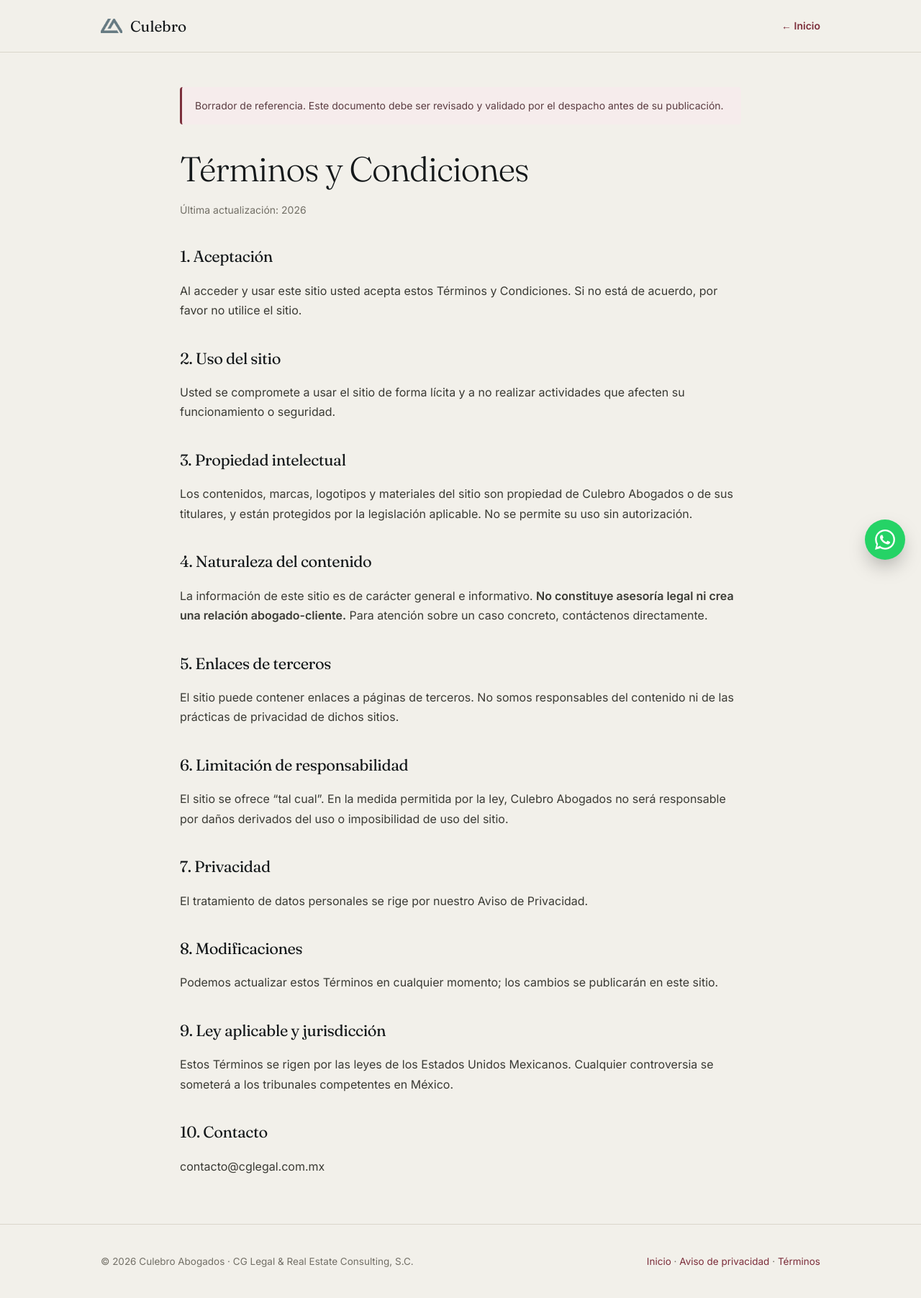
After one commit to agarduno87/cglegal, a PHP site: page /legal/terminos.html in a window 1280 px wide. The commit adds this page. Shown: the whole page at 72% size. Run offline with PHP 8.4, Linux system fonts and the light colour scheme.

Commit message:
Favicon, formulario funcional, páginas legales y footer con redes
- Favicon (ícono) en home, áreas y páginas legales
- Formulario de contacto cableado a contact.php (fetch + fallback mailto) con estado
- Enlaces #contacto desde áreas saltan la intro y bajan al formulario
- Botón de área: "Solicitar información" -> formulario de contacto
- Nuevas páginas legales: aviso de privacidad (LFPDPPP, 2026) y términos (borradores)
- Footer: íconos de redes (placeholder) + crédito "2026 · by Datara Hub"

Co-Authored-By: Claude Opus 4.8 <noreply@anthropic.com>

```diff
--- a/areas/actividades-filantropicas.html
+++ b/areas/actividades-filantropicas.html
@@ -6,6 +6,7 @@
 <title>Actividades filantrópicas — Culebro Abogados</title>
 <meta name="description" content="Actividades filantrópicas en Culebro Abogados. Estructuras sin fines de lucro, donatarias y responsabilidad social.">
 <meta name="color-scheme" content="light">
+<link rel="icon" type="image/png" href="../assets/icono-color.png">
 <link rel="stylesheet" href="../assets/fonts.css">
 <link rel="stylesheet" href="../assets/areas.css">
 </head>
@@ -36,7 +37,7 @@
   </div></section>
   <section><div class="wrap"><div class="cta">
     <h3>¿Tienes un asunto de actividades filantrópicas?</h3>
-    <a class="btn" href="../index.html#contacto">Plantear tu caso →</a>
+    <a class="btn" href="../index.html#contacto">Solicitar información →</a>
   </div></div></section>
 </main>
 <footer class="foot"><div class="wrap">
--- a/areas/auditoria-legal.html
+++ b/areas/auditoria-legal.html
@@ -6,6 +6,7 @@
 <title>Auditoría legal (due diligence) — Culebro Abogados</title>
 <meta name="description" content="Auditoría legal (due diligence) en Culebro Abogados. Revisión legal integral previa a comprar, invertir o aliarte.">
 <meta name="color-scheme" content="light">
+<link rel="icon" type="image/png" href="../assets/icono-color.png">
 <link rel="stylesheet" href="../assets/fonts.css">
 <link rel="stylesheet" href="../assets/areas.css">
 </head>
@@ -36,7 +37,7 @@
   </div></section>
   <section><div class="wrap"><div class="cta">
     <h3>¿Tienes un asunto de auditoría legal (due diligence)?</h3>
-    <a class="btn" href="../index.html#contacto">Plantear tu caso →</a>
+    <a class="btn" href="../index.html#contacto">Solicitar información →</a>
   </div></div></section>
 </main>
 <footer class="foot"><div class="wrap">
--- a/areas/comercio-exterior.html
+++ b/areas/comercio-exterior.html
@@ -6,6 +6,7 @@
 <title>Comercio Exterior — Culebro Abogados</title>
 <meta name="description" content="Comercio Exterior en Culebro Abogados. Importación, exportación y cumplimiento en operaciones internacionales.">
 <meta name="color-scheme" content="light">
+<link rel="icon" type="image/png" href="../assets/icono-color.png">
 <link rel="stylesheet" href="../assets/fonts.css">
 <link rel="stylesheet" href="../assets/areas.css">
 </head>
@@ -36,7 +37,7 @@
   </div></section>
   <section><div class="wrap"><div class="cta">
     <h3>¿Tienes un asunto de comercio exterior?</h3>
-    <a class="btn" href="../index.html#contacto">Plantear tu caso →</a>
+    <a class="btn" href="../index.html#contacto">Solicitar información →</a>
   </div></div></section>
 </main>
 <footer class="foot"><div class="wrap">
--- a/areas/corporativo-general.html
+++ b/areas/corporativo-general.html
@@ -6,6 +6,7 @@
 <title>Corporativo general — Culebro Abogados</title>
 <meta name="description" content="Corporativo general en Culebro Abogados. Constitución, gobierno corporativo, contratos y la operación jurídica del día a día de tu empresa.">
 <meta name="color-scheme" content="light">
+<link rel="icon" type="image/png" href="../assets/icono-color.png">
 <link rel="stylesheet" href="../assets/fonts.css">
 <link rel="stylesheet" href="../assets/areas.css">
 </head>
@@ -36,7 +37,7 @@
   </div></section>
   <section><div class="wrap"><div class="cta">
     <h3>¿Tienes un asunto de corporativo general?</h3>
-    <a class="btn" href="../index.html#contacto">Plantear tu caso →</a>
+    <a class="btn" href="../index.html#contacto">Solicitar información →</a>
   </div></div></section>
 </main>
 <footer class="foot"><div class="wrap">
--- a/areas/gobierno-infraestructura.html
+++ b/areas/gobierno-infraestructura.html
@@ -6,6 +6,7 @@
 <title>Gobierno e infraestructura — Culebro Abogados</title>
 <meta name="description" content="Gobierno e infraestructura en Culebro Abogados. Contratación pública, permisos y proyectos de infraestructura.">
 <meta name="color-scheme" content="light">
+<link rel="icon" type="image/png" href="../assets/icono-color.png">
 <link rel="stylesheet" href="../assets/fonts.css">
 <link rel="stylesheet" href="../assets/areas.css">
 </head>
@@ -36,7 +37,7 @@
   </div></section>
   <section><div class="wrap"><div class="cta">
     <h3>¿Tienes un asunto de gobierno e infraestructura?</h3>
-    <a class="btn" href="../index.html#contacto">Plantear tu caso →</a>
+    <a class="btn" href="../index.html#contacto">Solicitar información →</a>
   </div></div></section>
 </main>
 <footer class="foot"><div class="wrap">
--- a/areas/inmobiliario-hotelero.html
+++ b/areas/inmobiliario-hotelero.html
@@ -6,6 +6,7 @@
 <title>Inmobiliario y hotelero — Culebro Abogados</title>
 <meta name="description" content="Inmobiliario y hotelero en Culebro Abogados. Adquisición, desarrollo y operación de inmuebles y hotelería, con foco en inversión extranjera.">
 <meta name="color-scheme" content="light">
+<link rel="icon" type="image/png" href="../assets/icono-color.png">
 <link rel="stylesheet" href="../assets/fonts.css">
 <link rel="stylesheet" href="../assets/areas.css">
 </head>
@@ -36,7 +37,7 @@
   </div></section>
   <section><div class="wrap"><div class="cta">
     <h3>¿Tienes un asunto de inmobiliario y hotelero?</h3>
-    <a class="btn" href="../index.html#contacto">Plantear tu caso →</a>
+    <a class="btn" href="../index.html#contacto">Solicitar información →</a>
   </div></div></section>
 </main>
 <footer class="foot"><div class="wrap">
--- a/assets/areas.css
+++ b/assets/areas.css
@@ -28,3 +28,15 @@ header{position:sticky;top:0;z-index:60;background:rgba(242,240,234,.9);backdrop
 .wa{position:fixed;right:22px;bottom:22px;z-index:90;width:56px;height:56px;border-radius:50%;background:#25D366;display:grid;place-items:center;box-shadow:0 12px 30px -8px rgba(0,0,0,.4)}
 .wa svg{width:28px;height:28px;fill:#fff}
 @media(max-width:820px){.body{grid-template-columns:1fr;gap:30px}}
+
+/* --- páginas legales (prosa) + footer social --- */
+.prose{max-width:780px;margin:0 auto;padding:26px 0 50px}
+.prose h1{font-size:clamp(30px,4vw,48px);font-weight:300;margin-bottom:6px}
+.prose .upd{color:var(--gris);font-size:14px;margin:0 0 26px}
+.prose h2{font-size:22px;margin:34px 0 10px}
+.prose p,.prose li{color:#3a3a34;font-size:16px;line-height:1.72}
+.prose ul{padding-left:20px;margin:8px 0}
+.prose .draft{background:#F6ECEC;border-left:3px solid var(--ox);padding:14px 18px;font-size:14px;color:#5a3b40;margin:22px 0;border-radius:4px}
+.foot-social{display:inline-flex;gap:14px;align-items:center}
+.foot-social a{color:var(--gris);display:inline-flex}.foot-social a:hover{color:var(--ox)}
+.foot-social svg{width:19px;height:19px;fill:currentColor}
--- /dev/null
+++ b/legal/terminos.html
@@ -0,0 +1,55 @@
+<!doctype html>
+<html lang="es"><head>
+<meta charset="utf-8"><meta name="viewport" content="width=device-width,initial-scale=1">
+<title>Términos y Condiciones — Culebro Abogados</title>
+<meta name="description" content="Términos y Condiciones de Culebro Abogados (CG Legal & Real Estate Consulting, S.C.).">
+<meta name="color-scheme" content="light">
+<link rel="icon" type="image/png" href="../assets/icono-color.png">
+<link rel="stylesheet" href="../assets/fonts.css">
+<link rel="stylesheet" href="../assets/areas.css">
+</head><body>
+<header><div class="wrap bar">
+  <a class="lock" href="../index.html"><img src="../assets/icono-color.png" alt=""><span class="nm">Culebro</span></a>
+  <a class="back" href="../index.html">← Inicio</a>
+</div></header>
+<main><div class="wrap prose">
+<p class="draft">Borrador de referencia. Este documento debe ser revisado y validado por el despacho antes de su publicación.</p>
+
+<h1>Términos y Condiciones</h1>
+<p class="upd">Última actualización: 2026</p>
+
+<h2>1. Aceptación</h2>
+<p>Al acceder y usar este sitio usted acepta estos Términos y Condiciones. Si no está de acuerdo, por favor no utilice el sitio.</p>
+
+<h2>2. Uso del sitio</h2>
+<p>Usted se compromete a usar el sitio de forma lícita y a no realizar actividades que afecten su funcionamiento o seguridad.</p>
+
+<h2>3. Propiedad intelectual</h2>
+<p>Los contenidos, marcas, logotipos y materiales del sitio son propiedad de Culebro Abogados o de sus titulares, y están protegidos por la legislación aplicable. No se permite su uso sin autorización.</p>
+
+<h2>4. Naturaleza del contenido</h2>
+<p>La información de este sitio es de carácter general e informativo. <strong>No constituye asesoría legal ni crea una relación abogado-cliente.</strong> Para atención sobre un caso concreto, contáctenos directamente.</p>
+
+<h2>5. Enlaces de terceros</h2>
+<p>El sitio puede contener enlaces a páginas de terceros. No somos responsables del contenido ni de las prácticas de privacidad de dichos sitios.</p>
+
+<h2>6. Limitación de responsabilidad</h2>
+<p>El sitio se ofrece “tal cual”. En la medida permitida por la ley, Culebro Abogados no será responsable por daños derivados del uso o imposibilidad de uso del sitio.</p>
+
+<h2>7. Privacidad</h2>
+<p>El tratamiento de datos personales se rige por nuestro <a href="aviso-privacidad.html">Aviso de Privacidad</a>.</p>
+
+<h2>8. Modificaciones</h2>
+<p>Podemos actualizar estos Términos en cualquier momento; los cambios se publicarán en este sitio.</p>
+
+<h2>9. Ley aplicable y jurisdicción</h2>
+<p>Estos Términos se rigen por las leyes de los Estados Unidos Mexicanos. Cualquier controversia se someterá a los tribunales competentes en México.</p>
+
+<h2>10. Contacto</h2>
+<p><a href="mailto:contacto@cglegal.com.mx">contacto@cglegal.com.mx</a></p>
+</div></main>
+<footer class="foot"><div class="wrap">
+  <span>© 2026 Culebro Abogados · CG Legal &amp; Real Estate Consulting, S.C.</span>
+  <span><a href="../index.html">Inicio</a> · <a href="aviso-privacidad.html">Aviso de privacidad</a> · <a href="terminos.html">Términos</a></span>
+</div></footer><a class="wa" href="https://wa.me/529612155515" target="_blank" rel="noopener" aria-label="WhatsApp"><svg viewBox="0 0 24 24" aria-hidden="true"><path d="M.057 24l1.687-6.163a11.867 11.867 0 01-1.587-5.945C.16 5.335 5.495 0 12.05 0a11.817 11.817 0 018.413 3.488 11.824 11.824 0 013.48 8.414c-.003 6.557-5.338 11.892-11.893 11.892a11.9 11.9 0 01-5.688-1.448L.057 24zm6.597-3.807c1.676.995 3.276 1.591 5.392 1.592 5.448 0 9.886-4.434 9.889-9.885.002-5.462-4.415-9.89-9.881-9.892-5.452 0-9.887 4.434-9.889 9.884a9.86 9.86 0 001.51 5.26l-.999 3.648 3.978-1.607zm11.387-5.464c-.074-.124-.272-.198-.57-.347-.297-.149-1.758-.868-2.031-.967-.272-.099-.47-.149-.669.149-.198.297-.768.967-.941 1.165-.173.198-.347.223-.644.074-.297-.149-1.255-.462-2.39-1.475-.883-.788-1.48-1.761-1.653-2.059-.173-.297-.018-.458.13-.606.134-.133.297-.347.446-.521.151-.172.2-.296.3-.495.099-.198.05-.372-.025-.521-.075-.148-.669-1.611-.916-2.206-.242-.579-.487-.501-.669-.51l-.57-.01c-.198 0-.52.074-.792.372s-1.04 1.016-1.04 2.479 1.065 2.876 1.213 3.074c.149.198 2.096 3.2 5.077 4.487.709.306 1.263.489 1.694.626.712.226 1.36.194 1.872.118.571-.085 1.758-.719 2.006-1.413.248-.695.248-1.29.173-1.414z"/></svg></a>
+</body></html>
```
Also changed, not shown: assets/app.js (+35 -0 lines), assets/styles.css (+9 -0 lines), index.html (+16 -8 lines), legal/aviso-privacidad.html (added, +54 -0 lines).
